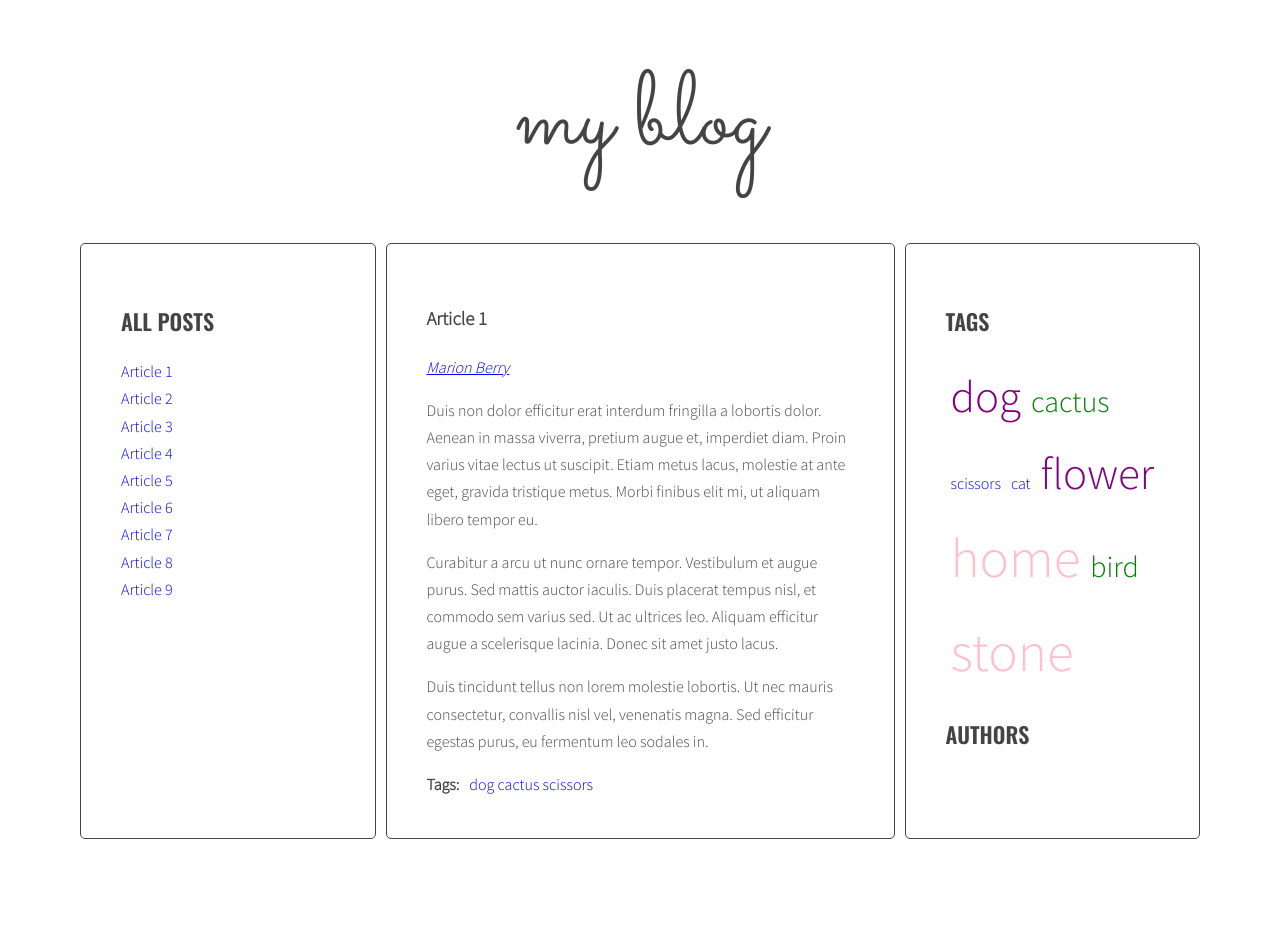
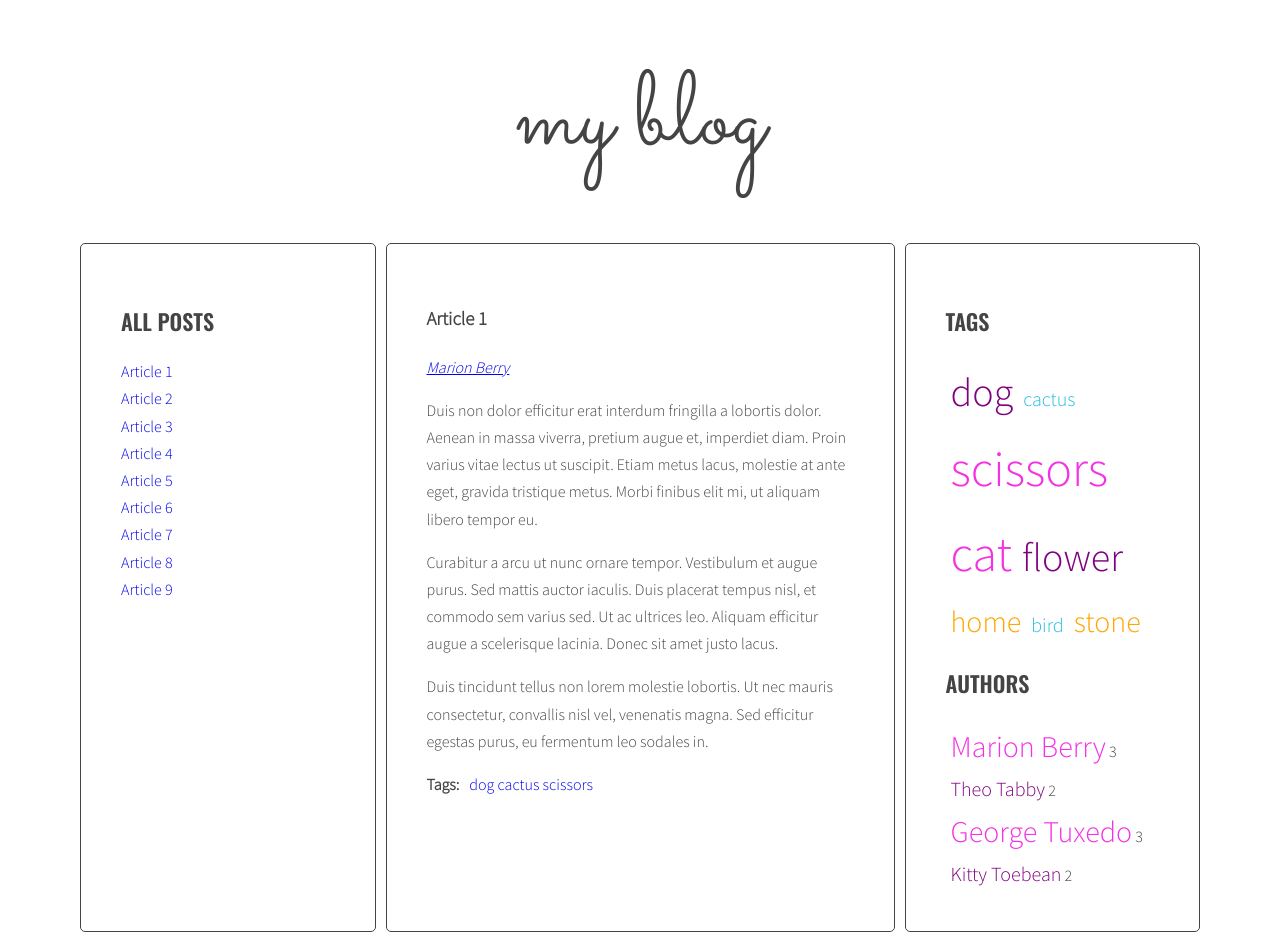
Before and after one commit to aneta-87/javascript-blog, a website: page index.html in a window 1280 px wide. Before the commit the page ends 847 px from the top, so only its background shows below. Drawn offline with nearby package versions, Linux system fonts and the light colour scheme.

Commit message:
odified cloud tags

```diff
--- a/js/script.js
+++ b/js/script.js
@@ -56,6 +56,7 @@ function generateTitleLinks(customSelector = '') {
   /* for each article */
   const articles = document.querySelectorAll(optArticleSelector + customSelector);
   let html = '';
+  console.log(optArticleSelector + customSelector);
   for (let article of articles) {
 
     /* get the article id */
@@ -83,14 +84,15 @@ generateTitleLinks();
 /* Function calculateTagsParams */
 function calculateTagsParams(tags) {
   const params = {
-    min: 999999,
-    max: 0,
+    min: 1,
+    max: 5,
   }
   console.log(params);
 
   for (let tag in tags) {
     console.log(tag + ' is used ' + tags[tag] + ' times');
-    params.max = tags[tag];
+    params.max = Math.max(tags[tag], params.max);
+    params.min = Math.min(tags[tag], params.min);
 
     if (tags[tag] > params.max) {
       params.max = tags[tag];
@@ -175,7 +177,7 @@ function generateTags() {
   for (let tag in allTags) {
 
     /* [NEW] generate code of a link and add it to allTagsHTML */
-    const tagLinkHTML = '<li><a class="' + calculateTagClass(allTags[tag], tagsParams) + '" href="#tag-' + tag + '">' + tag + '</a></li>';
+    const tagLinkHTML = '<li><a class="' + calculateTagClass(allTags[tag], tagsParams) + ' " href="#tag-' + tag + '">' + tag + '</a></li>';
     console.log('tagLinkHTML');
     allTagsHTML += tagLinkHTML;
 
@@ -203,7 +205,7 @@ function tagClickHandler(event) {
 
   /* make a new constant "tag" and extract tag from the "href" constant */
   const tag = href.replace('#tag-', '');
-
+  console.log(tag);
   /* find all tag links with class active */
   const activeTags = document.querySelectorAll('a.active[href^="#tag-"]');
 
@@ -231,7 +233,7 @@ function tagClickHandler(event) {
   }
 
   /* execute function "generateTitleLinks" with article selector as argument */
-  generateTitleLinks('[data-tags~="' + tag + ' "]');
+  generateTitleLinks('[data-tags~="' + tag + '"]');
 }
 function addClickListenersToTags() {
   console.log(addClickListenersToTags);
@@ -254,8 +256,8 @@ addClickListenersToTags();
 /* Function calculateAuthorParams */
 function calculateAuthorsParams(authors) {
   const params = {
-    min: 999999,
-    max: 0,
+    min: 1,
+    max: 5,
   }
   console.log(params);
 
@@ -332,7 +334,7 @@ function generateAuthors() {
   for (let articleAuthor in allAuthors) {
 
     /* [NEW] generate code of a link and add it to allTagsHTML */
-    const authorLinkHTML = calculateAuthorsClass(allAuthors[articleAuthor], authorsParams);
+    const authorLinkHTML = calculateAuthorClass(allAuthors[articleAuthor], authorsParams);
     console.log('authorLinkHTML:', authorLinkHTML);
 
     allAuthorsHTML += '<li><a href="#author-' + articleAuthor + '" class ="' + authorLinkHTML + '">' + articleAuthor + '</a> ' + allAuthors[articleAuthor] + '</li>';
--- a/sass/style.scss
+++ b/sass/style.scss
@@ -101,23 +101,23 @@ body {
   }
 }
 .author-size-1 {
-  font-size: 20px;
-  color: green;
+  font-size: 10px;
+  color: rgb(145, 95, 192);
 }
 .author-size-2{
-  font-size: 30px;
-  color: red;
+  font-size: 20px;
+  color: purple;
 }
 .author-size-3 {
-  font-size: 40px;
-  color: blueviolet;
+  font-size: 30px;
+  color: rgb(245, 49, 228);
 }
 .author-size-4 {
-  font-size: 50px;
+  font-size: 40px;
   color: orangered;
 }
 .author-size-5 {
-  font-size: 60px;
+  font-size: 50px;
   color:palevioletred;
 }
 /* Post */
@@ -145,24 +145,24 @@ body {
   margin: 0 5px;
 }
 .tag-size-1 {
-  font-size: 30px;
-  color: green;
+  font-size: 10px;
+  color: red;
 }
 .tag-size-2 {
-  font-size: 40px;
+  font-size: 20px;
+  color: rgb(35, 188, 226);
+}
+.tag-size-3 {
+  font-size: 30px;
   color: orange;
 }
-.tag-size-10 {
-  font-size: 45px;
-  color: red;
-}
-.tag-size-9 {
-  font-size: 45px;
+.tag-size-4 {
+  font-size: 40px;
   color: purple;
 }
 .tag-size-5 {
-  font-size: 55px;
-  color: pink;
+  font-size: 50px;
+  color: rgb(245, 49, 228);
 }
 .list {
   list-style-type: none;
```
Also changed, not shown: css/style.css, 1 other file.
